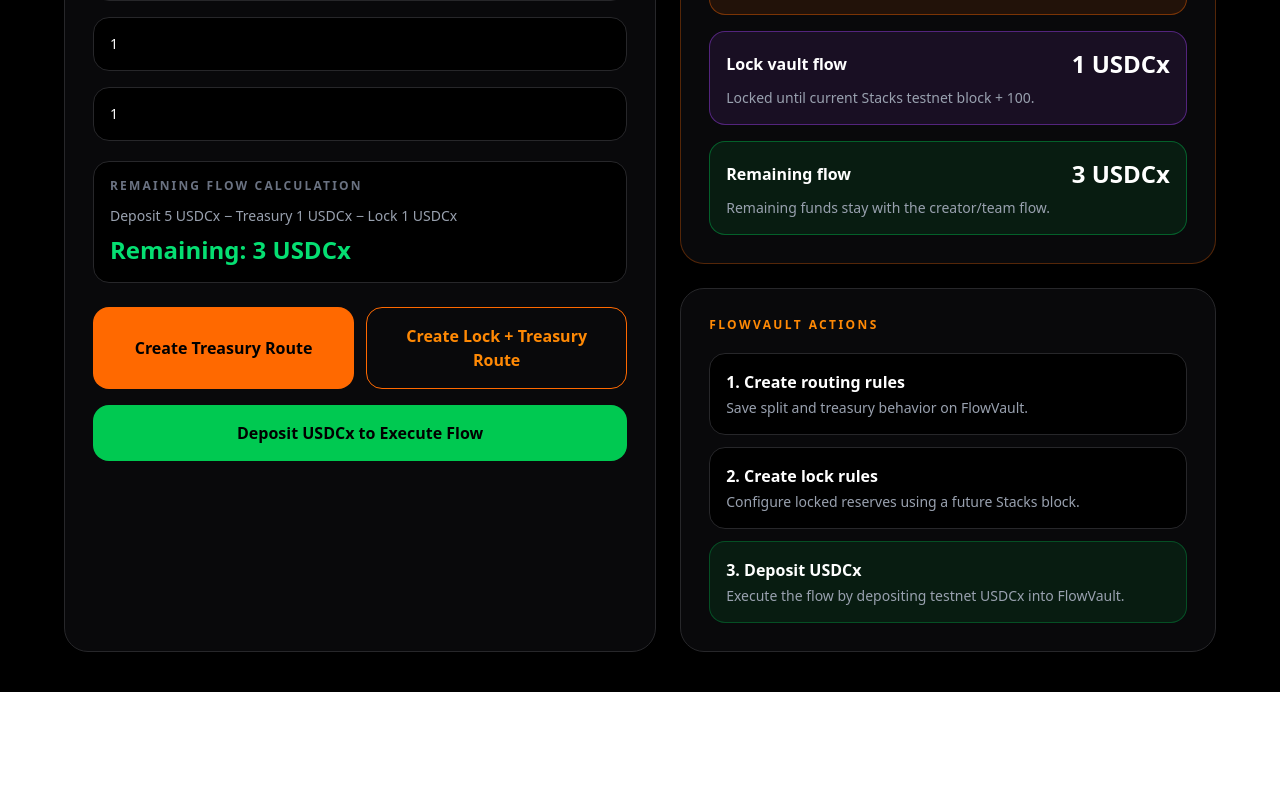
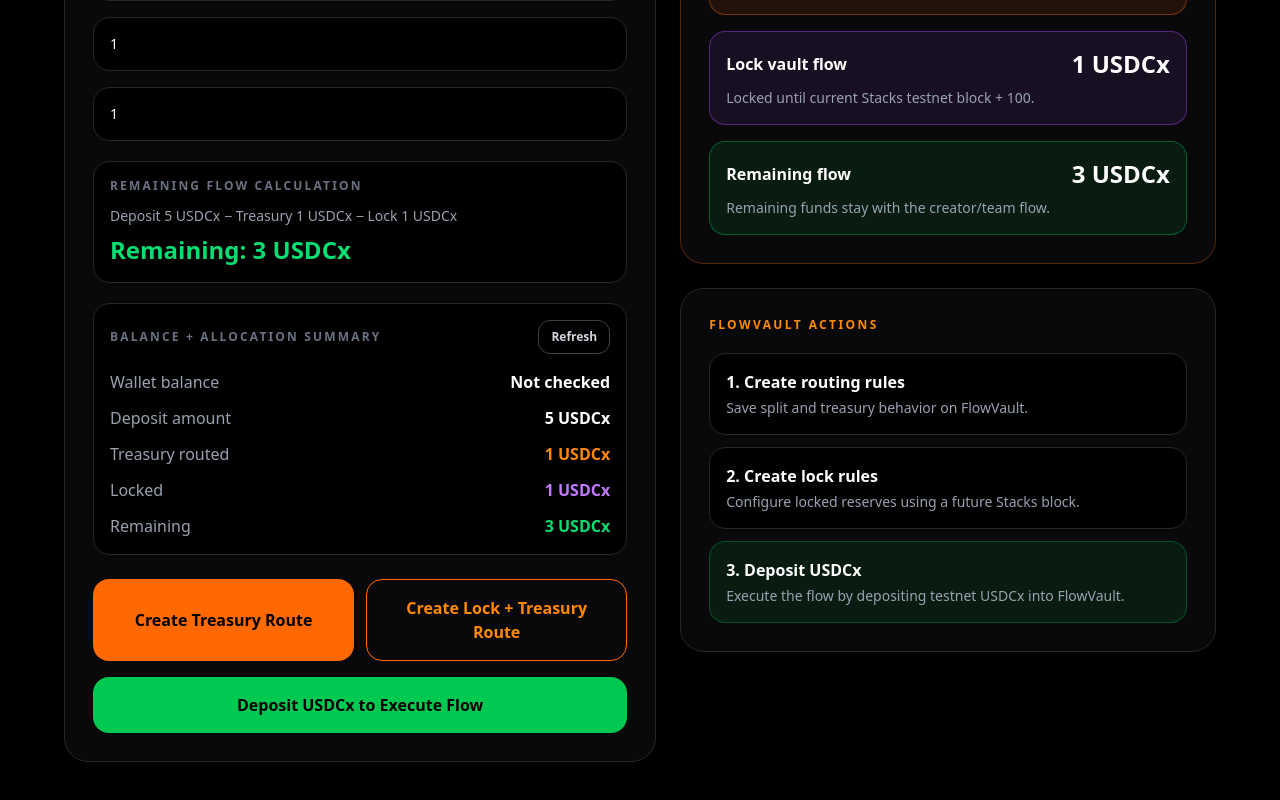
Before and after one commit to Grimaldo0147/creatorflow, a Next.js app: page /create-flow in a window 1280 px wide. Shown: the part 634-1434 px from the top of the page. Before the commit the page ends 1326 px from the top, so only its background shows below. Built offline with nearby package versions, Linux system fonts and the light colour scheme.

Commit message:
Update page.tsx

```diff
--- a/app/create-flow/page.tsx
+++ b/app/create-flow/page.tsx
@@ -20,6 +20,7 @@
   const [treasuryAmount, setTreasuryAmount] = useState("1");
   const [lockAmount, setLockAmount] = useState("1");
   const [walletAddress, setWalletAddress] = useState("");
+  const [walletBalance, setWalletBalance] = useState("Not checked");
   const [txStatus, setTxStatus] = useState("");
 
   const [treasuryLoading, setTreasuryLoading] = useState(false);
@@ -37,11 +38,21 @@
 
   const isBusy = treasuryLoading || lockLoading || depositLoading;
 
+  const checkWalletBalance = async () => {
+    if (!walletAddress) {
+      alert("Connect wallet first.");
+      return;
+    }
+
+    setWalletBalance("100 USDCx");
+  };
+
   const connectWallet = async () => {
     try {
       setTxStatus("Connecting wallet...");
       const address = await getWalletAddress();
       setWalletAddress(address);
+      setWalletBalance("100 USDCx");
       setTxStatus("Wallet connected successfully.");
     } catch (error) {
       console.error(error);
@@ -301,6 +312,58 @@
               )}
             </div>
 
+            <div className="mt-5 rounded-2xl border border-zinc-800 bg-black p-4">
+              <div className="flex items-center justify-between gap-3">
+                <p className="text-xs font-bold uppercase tracking-[0.18em] text-gray-500">
+                  Balance + Allocation Summary
+                </p>
+
+                <button
+                  onClick={checkWalletBalance}
+                  className="rounded-xl border border-zinc-700 px-3 py-2 text-xs font-bold text-gray-300"
+                >
+                  Refresh
+                </button>
+              </div>
+
+              <div className="mt-4 grid gap-3">
+                <div className="flex justify-between gap-4">
+                  <span className="text-gray-400">Wallet balance</span>
+                  <span className="font-bold">{walletBalance}</span>
+                </div>
+
+                <div className="flex justify-between gap-4">
+                  <span className="text-gray-400">Deposit amount</span>
+                  <span className="font-bold">{depositAmount} USDCx</span>
+                </div>
+
+                <div className="flex justify-between gap-4">
+                  <span className="text-gray-400">Treasury routed</span>
+                  <span className="font-bold text-orange-400">
+                    {treasuryFlow} USDCx
+                  </span>
+                </div>
+
+                <div className="flex justify-between gap-4">
+                  <span className="text-gray-400">Locked</span>
+                  <span className="font-bold text-purple-400">
+                    {lockFlow} USDCx
+                  </span>
+                </div>
+
+                <div className="flex justify-between gap-4">
+                  <span className="text-gray-400">Remaining</span>
+                  <span
+                    className={`font-bold ${
+                      isInvalidAllocation ? "text-red-400" : "text-green-400"
+                    }`}
+                  >
+                    {isInvalidAllocation ? "Invalid" : `${remainingFlow} USDCx`}
+                  </span>
+                </div>
+              </div>
+            </div>
+
             {txStatus && (
               <div className="mt-5 rounded-2xl border border-orange-500/30 bg-orange-500/10 p-4 text-sm text-orange-200">
                 {txStatus}
@@ -313,7 +376,9 @@
                 disabled={isBusy || isInvalidAllocation}
                 className="rounded-2xl bg-orange-500 px-5 py-4 font-black text-black transition hover:bg-orange-400 disabled:cursor-not-allowed disabled:opacity-40"
               >
-                {treasuryLoading ? "Waiting for wallet..." : "Create Treasury Route"}
+                {treasuryLoading
+                  ? "Waiting for wallet..."
+                  : "Create Treasury Route"}
               </button>
 
               <button
@@ -321,7 +386,9 @@
                 disabled={isBusy || isInvalidAllocation}
                 className="rounded-2xl border border-orange-500 px-5 py-4 font-black text-orange-400 transition hover:bg-orange-500 hover:text-black disabled:cursor-not-allowed disabled:opacity-40"
               >
-                {lockLoading ? "Waiting for wallet..." : "Create Lock + Treasury Route"}
+                {lockLoading
+                  ? "Waiting for wallet..."
+                  : "Create Lock + Treasury Route"}
               </button>
             </div>
 
@@ -364,6 +431,7 @@
                 <p className="text-xs font-bold uppercase tracking-[0.18em] text-gray-500">
                   Incoming deposit
                 </p>
+
                 <div className="mt-3 flex items-end justify-between">
                   <p className="text-5xl font-black">{depositAmount}</p>
                   <p className="font-bold text-gray-400">USDCx</p>
@@ -386,6 +454,7 @@
                     <p className="font-black">Treasury route</p>
                     <p className="text-2xl font-black">{treasuryFlow} USDCx</p>
                   </div>
+
                   <p className="mt-2 text-sm text-gray-400">
                     Routed to the selected treasury/contributor wallet.
                   </p>
@@ -396,6 +465,7 @@
                     <p className="font-black">Lock vault flow</p>
                     <p className="text-2xl font-black">{lockFlow} USDCx</p>
                   </div>
+
                   <p className="mt-2 text-sm text-gray-400">
                     Locked until current Stacks testnet block + 100.
                   </p>
@@ -420,6 +490,7 @@
                         : `${remainingFlow} USDCx`}
                     </p>
                   </div>
+
                   <p className="mt-2 text-sm text-gray-400">
                     {isInvalidAllocation
                       ? "Treasury + lock exceeds the incoming deposit."
```
